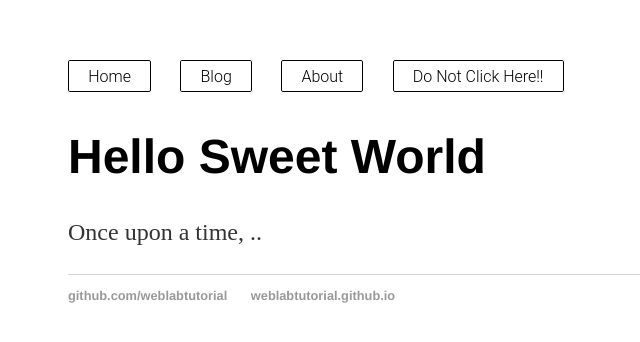
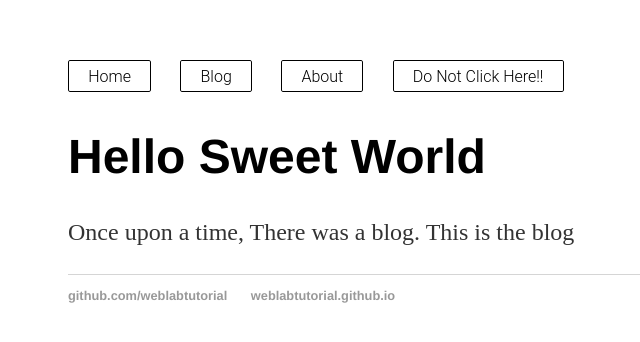
Before and after one commit to AamirNazir11/AamirNazir11.github.io, a Jekyll site: the page built from index.html, in a window 1280 px wide. Shown: the top 342 px of the page, without its empty margins (124-764 px from the left). Built offline with Jekyll 4.4.1, drawn with Linux system fonts in a browser that asks for light colours.

Commit message:
updated index added content to the home page

```diff
--- a/index.html
+++ b/index.html
@@ -4,5 +4,5 @@ title: Web Programming
 ---
 <div class="blurb">
     <h1>Hello Sweet World</h1>
-    <p>Once upon a time, ..</p>
+    <p>Once upon a time, There was a blog. This is the blog</p>
 </div>
```
